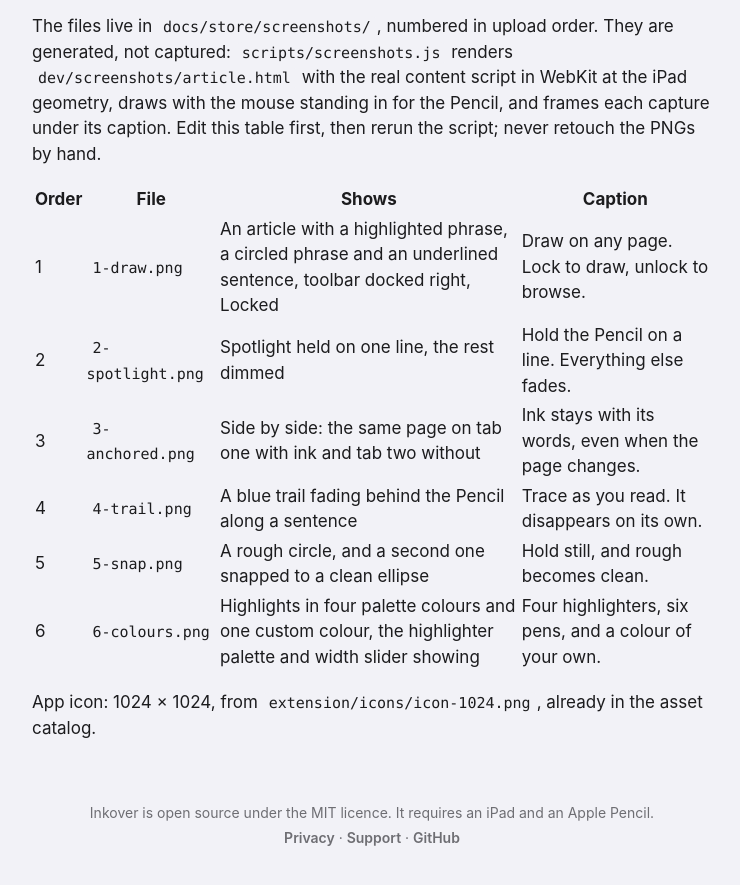
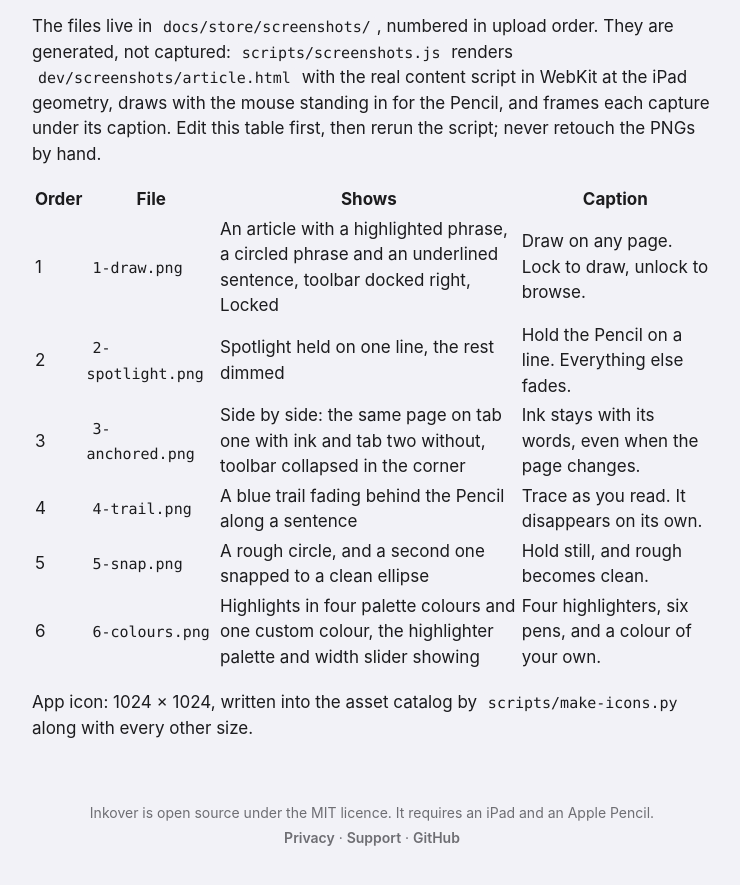
Before and after one commit to vinaySankar2004/inkover, a Jekyll site: the page built from docs/store/listing.md, in a window 1280 px wide and 900 px high, scrolled down 2772 px. Shown: the top 885 px of the window, without its empty margins (268-1008 px from the left). Built offline with Jekyll 4.4.1, drawn with Linux system fonts in a browser that asks for light colours; our own code applies the rules of GitHub Pages for plain Markdown files.

Commit message:
docs: freshness pass for the icon and the lock circle
toolbar.md: rule 6 back under budget, the lock circle is rule 16, one Acceptance
heading. modes-and-lock.md rule 6 names the lock circle. Support page, listing
and README say what is true today. CLAUDE.md routes icon changes to the script.

Co-Authored-By: Claude Fable 5.1 <noreply@anthropic.com>

```diff
--- a/docs/store/listing.md
+++ b/docs/store/listing.md
@@ -95,9 +95,9 @@ The files live in `docs/store/screenshots/`, numbered in upload order. They are
 |---|---|---|---|
 | 1 | `1-draw.png` | An article with a highlighted phrase, a circled phrase and an underlined sentence, toolbar docked right, Locked | Draw on any page. Lock to draw, unlock to browse. |
 | 2 | `2-spotlight.png` | Spotlight held on one line, the rest dimmed | Hold the Pencil on a line. Everything else fades. |
-| 3 | `3-anchored.png` | Side by side: the same page on tab one with ink and tab two without | Ink stays with its words, even when the page changes. |
+| 3 | `3-anchored.png` | Side by side: the same page on tab one with ink and tab two without, toolbar collapsed in the corner | Ink stays with its words, even when the page changes. |
 | 4 | `4-trail.png` | A blue trail fading behind the Pencil along a sentence | Trace as you read. It disappears on its own. |
 | 5 | `5-snap.png` | A rough circle, and a second one snapped to a clean ellipse | Hold still, and rough becomes clean. |
 | 6 | `6-colours.png` | Highlights in four palette colours and one custom colour, the highlighter palette and width slider showing | Four highlighters, six pens, and a colour of your own. |
 
-App icon: 1024 × 1024, from `extension/icons/icon-1024.png`, already in the asset catalog.
+App icon: 1024 × 1024, written into the asset catalog by `scripts/make-icons.py` along with every other size.
--- a/extension/content.js
+++ b/extension/content.js
@@ -1470,7 +1470,7 @@
     ui.pickerInput.addEventListener("change", () => pickColor(ui.pickerInput.value, true));
     installDrag(ui.buttons.collapse, () => { ui.collapsed = true; ui.panelOpen = false; updateToolbar(); });
     installDrag(ui.dot, () => { ui.collapsed = false; updateToolbar(); });
-    installDrag(ui.lockdot, toggleLock); // toolbar.md rule 6: the lock circle switches without expanding, and drags the toolbar like the tool circle
+    installDrag(ui.lockdot, toggleLock); // toolbar.md rule 16: the lock circle switches without expanding, and drags the toolbar like the tool circle
     updateToolbar();
   }
 
@@ -1669,7 +1669,7 @@
     ui.pill.hidden = ui.collapsed;
     ui.collapsedEl.hidden = !ui.collapsed;
     ui.panel.hidden = !ui.panelOpen || ui.collapsed;
-    ui.lockdot.innerHTML = svg(isLocked ? "lock" : "unlock"); // toolbar.md rule 6, modes-and-lock.md rule 6: the icon shows the state
+    ui.lockdot.innerHTML = svg(isLocked ? "lock" : "unlock"); // toolbar.md rule 16: the icon shows the state
     ui.lockdot.classList.toggle("active", isLocked);
     ui.lockdot.setAttribute("aria-label", isLocked ? "Locked. Unlock to browse." : "Unlocked. Lock to draw.");
     ui.root.classList.toggle("nolabels", !s.labels);   // preferences.md rule 2
```
Also changed, not shown: other parts of docs/store/listing.md (+1 -1 lines), CLAUDE.md (+1 -0 lines), docs/features/modes-and-lock.md (+2 -2 lines), docs/features/toolbar.md (+3 -4 lines), docs/index.md (+1 -1 lines), support.md (+1 -1 lines), README.md.
